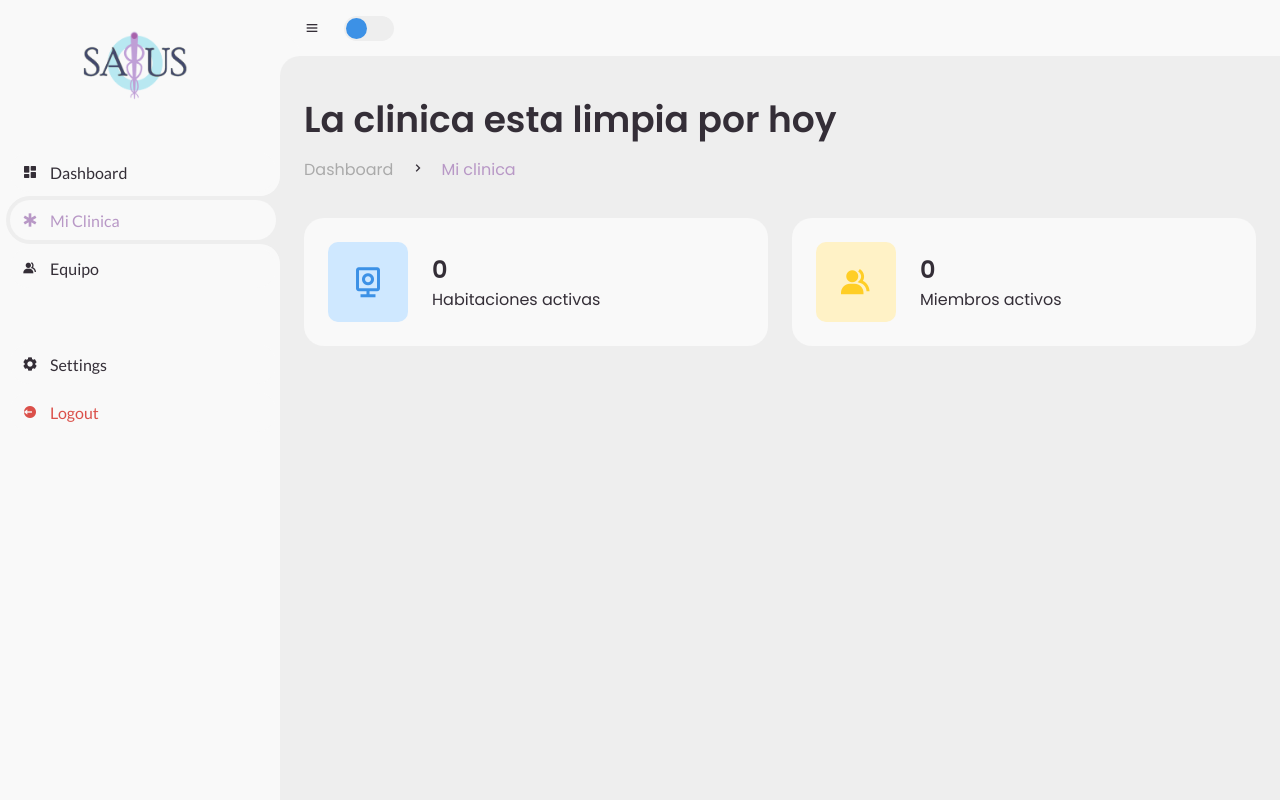
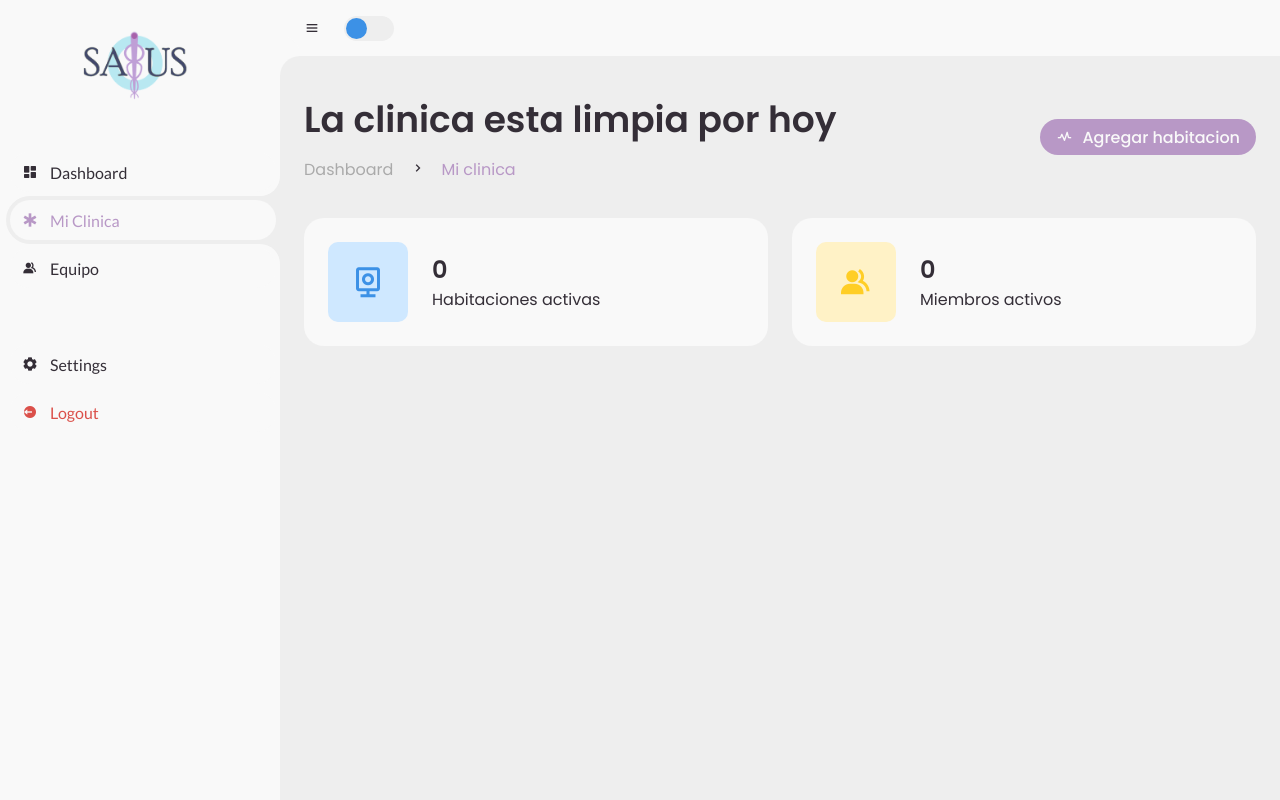
Before and after one commit to cturbides/Salus, a Django app: page /salusApp/menu-principal/mi-clinica in a window 1280 px wide. Run offline with Django 4.2, Linux system fonts and the light colour scheme; the visitor is signed in with stand-in values (Sample User, id 1); data that the repository does not hold is empty; parts of the project's set-up code (start-up, migrations or seed data) failed here and were passed over.

Commit message:
feat: Add, edit and delete Room button added

```diff
--- a/SalusWeb/salusApp/templates/salusApp/dashboard-miClinica.html
+++ b/SalusWeb/salusApp/templates/salusApp/dashboard-miClinica.html
@@ -24,6 +24,10 @@
                         </li>
                     </ul>
                 </div>
+                <a href="{%url 'room-add' %}" class="btn-download"><!-- Agregar Doctores -->
+                    <i class='bx bx-pulse' ></i>
+                    <span class="text">Agregar habitacion</span>
+                </a>
             </div>
 
             <ul class="box-info">
@@ -126,6 +130,8 @@
                         </li>
                     </ul>
                     {% endif %}
+                    <a href="{% url 'room-edit' patient.room.id %}">Editar</a>
+                    <a href="{% url 'room-delete' patient.room.id %}">Eliminar</a>
                 </div>
             </div>
             {% endfor %}
@@ -144,6 +150,8 @@
                             </span>
                         </li>
                     </ul>
+                    <a href="{% url 'room-edit' room.id %}">Editar</a>
+                    <a href="{% url 'room-delete' room.id %}">Eliminar</a>
                     <!-- HABITACION -->
                 </div>
             </div>
```
